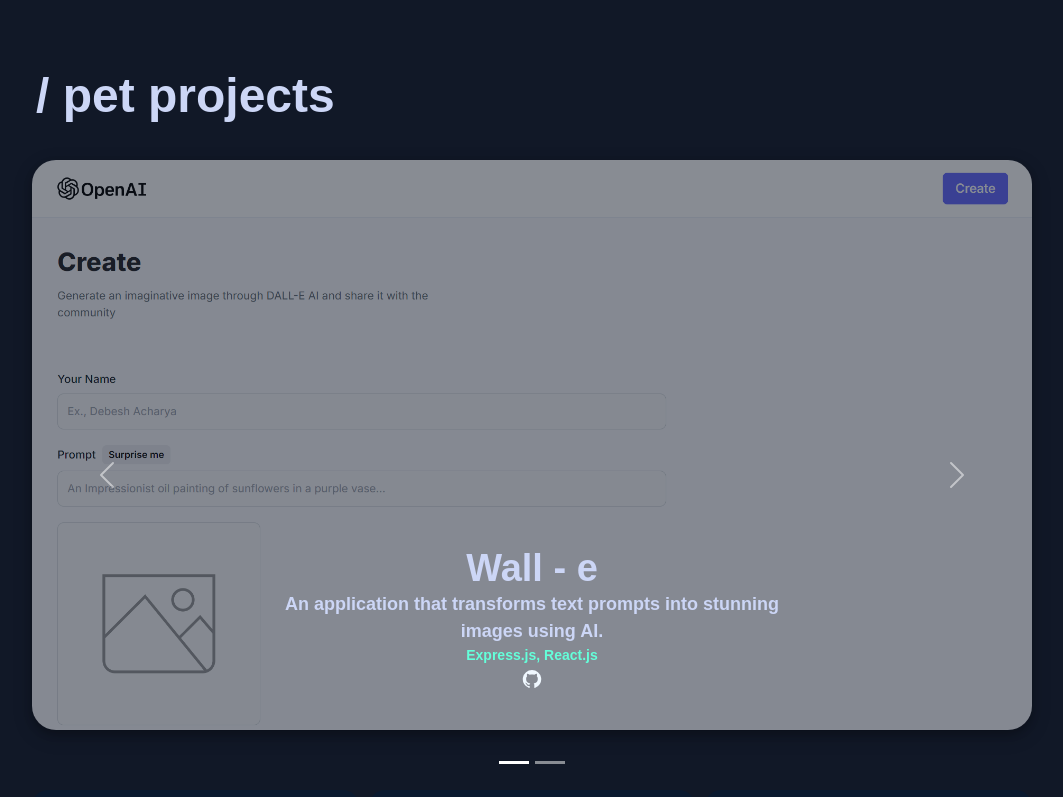
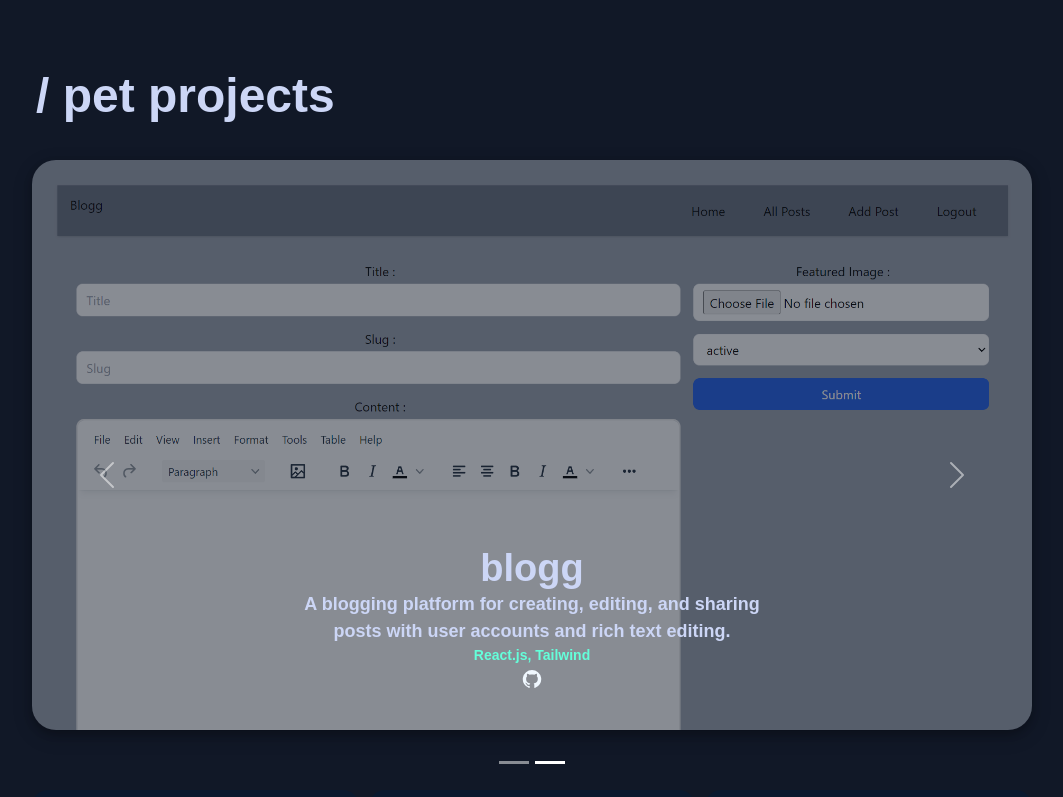
Before and after one commit to Debesh-Acharya/Portfolio, a React (Vite) app in the folder Portfolio/: page / in a window 1280 px wide. Shown: the part 2000-2797 px from the top of the page, without its empty margins (108-1171 px from the left). Built offline with nearby package versions, Linux system fonts and the light colour scheme.

Commit message:
fixing errors

```diff
--- a/Portfolio/src/components/About.jsx
+++ b/Portfolio/src/components/About.jsx
@@ -43,12 +43,12 @@
         </div>
         <div className="about-content flex flex-row">
           <div className="about-description font-sans text-slate-400 max-w-[600px] text-justify text-lg sm:text-base">
-            {[one]}
+            {one}
             <br/>
             <p>Here are some technologies I have been working with:</p>
             <ul className="pt-5 list-none grid grid-cols-2 gap-y-2">
-              {tech_stack.map((tech_item, i) => (
-                <FadeInSection key={i} delay={`${i + 1}00ms`}>
+              {tech_stack.map((tech_item, index) => (
+                <FadeInSection key={index} delay={`${index + 1}00ms`}>
                   <li className="relative pl-5 text-lg text-slate-400 before:content-['▹'] before:text-teal-200 before:absolute before:left-0">
                     {tech_item}
                   </li>
--- a/Portfolio/src/components/Projects.jsx
+++ b/Portfolio/src/components/Projects.jsx
@@ -7,10 +7,10 @@
 import ExternalLinks from "./ExternalLinks";
 
 const Projects = () => {
-  const [activeKey, setActiveKey] = useState("1");
+  const [activeKey, setActiveKey] = useState(0);
 
-  const handleSelect = (eventKey) => {
-    setActiveKey(eventKey);
+  const handleSelect = (selectedIndex) => {
+    setActiveKey(selectedIndex);
   };
 
   const spotlightProjects = {
@@ -68,14 +68,12 @@
             <div className="caption-bg">
               <Carousel.Caption>
                 <h3>{spotlightProjects[key].title}</h3>
-                <p>
-                  {spotlightProjects[key].desc}
+                <p>{spotlightProjects[key].desc}</p>
                 <p className="techStack">{spotlightProjects[key].techStack}</p>
-                </p>
                 <ExternalLinks
                   githubLink={spotlightProjects[key]["link"]}
                   openLink={spotlightProjects[key]["open"]}
-                  ></ExternalLinks>
+                />
               </Carousel.Caption>
             </div>
           </Carousel.Item>
@@ -93,7 +91,7 @@
                   <ExternalLinks
                     githubLink={projects[key]["link"]}
                     openLink={projects[key]["open"]}
-                    ></ExternalLinks>
+                  />
                 </div>
                 <div className="card-title">{key}</div>
                 <div className="card-desc">{projects[key].desc}</div>
```
Lines whose indentation alone changed are shown as unchanged.
